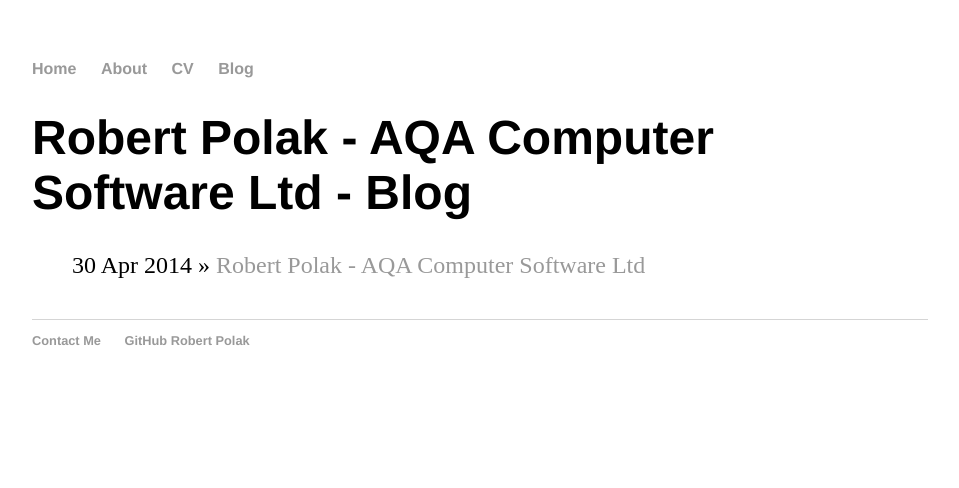
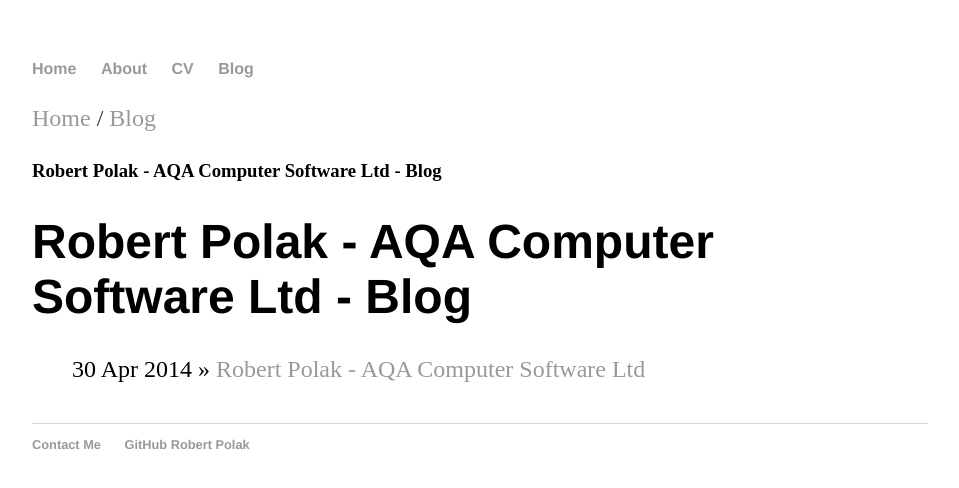
Before and after one commit to robertpolak1968/robertpolak1968.github.io, a Jekyll site: the page built from blog/index.html, in a window 1280 px wide. Shown: the top 488 px of the page, without its empty margins (160-1119 px from the left). Built offline with Jekyll 4.4.1, drawn with Linux system fonts in a browser that asks for light colours.

Commit message:
Update index.html

```diff
--- a/blog/index.html
+++ b/blog/index.html
@@ -2,6 +2,12 @@
 layout: default
 title: Robert Polak - AQA Computer Software Ltd - Blog
 ---
+ <p style="text-align: left; background-color: white;">
+  <a href="/">Home</a> / <a href="/blog">Blog</a>
+ </p>
+
+<h3> Robert Polak - AQA Computer Software Ltd - Blog </h3>
+
 	<h1>{{ page.title }}</h1>
 	<ul class="posts">
 
```
